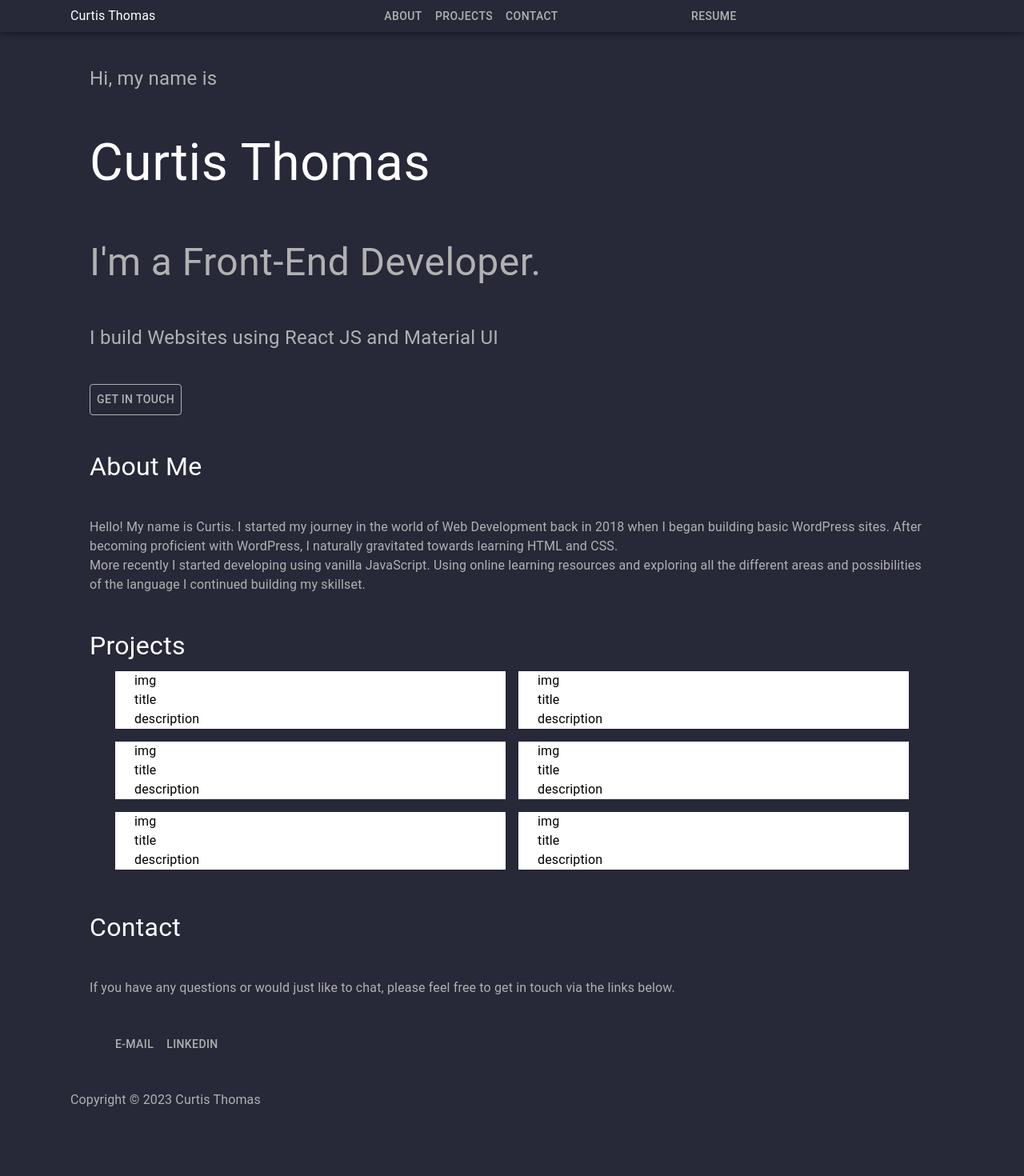
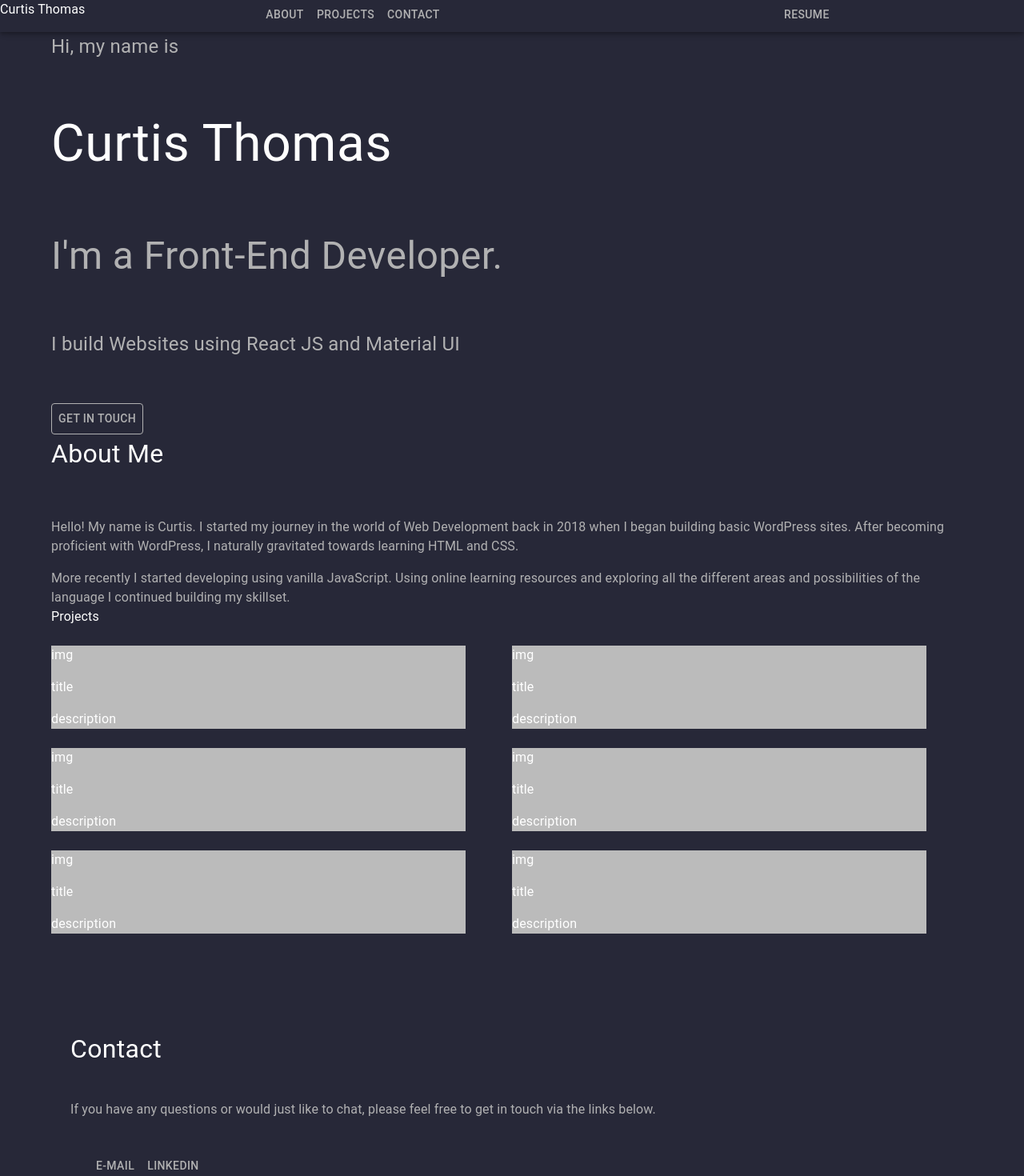
Before and after one commit to Curtis-Thomas/curtis-thomas-portfolio, a React (Create React App) app: page / in a window 1280 px wide. Shown: the top 1470 px of the page at 80% size. Before the commit the page ends 1387 px from the top, so only its background shows below. Built offline with nearby package versions, Linux system fonts and the light colour scheme.

Commit message:
style: components updated to material ui

```diff
--- a/src/App.css
+++ /dev/null
@@ -1,38 +0,0 @@
-.App {
-  text-align: center;
-}
-
-.App-logo {
-  height: 40vmin;
-  pointer-events: none;
-}
-
-@media (prefers-reduced-motion: no-preference) {
-  .App-logo {
-    animation: App-logo-spin infinite 20s linear;
-  }
-}
-
-.App-header {
-  background-color: #282c34;
-  min-height: 100vh;
-  display: flex;
-  flex-direction: column;
-  align-items: center;
-  justify-content: center;
-  font-size: calc(10px + 2vmin);
-  color: white;
-}
-
-.App-link {
-  color: #61dafb;
-}
-
-@keyframes App-logo-spin {
-  from {
-    transform: rotate(0deg);
-  }
-  to {
-    transform: rotate(360deg);
-  }
-}
--- a/src/App.js
+++ b/src/App.js
@@ -1,17 +1,16 @@
-
-import './App.css';
-import { Container } from '@mui/material';
-import Main from './core/Main';
-import Header from './core/Header';
-import Footer from './core/Footer';
+import { Box, CssBaseline } from "@mui/material";
+import Main from "./core/Main";
+import Header from "./core/Header";
+import Footer from "./core/Footer";
 
 function App() {
   return (
-    <Container>
+    <Box sx={{ backgroundColor: "#272838" }}>
+      <CssBaseline />
       <Header />
       <Main />
       <Footer />
-    </Container>
+    </Box>
   );
 }
 
--- a/src/core/Footer.js
+++ b/src/core/Footer.js
@@ -1,12 +1,12 @@
-import { Container, Typography } from "@mui/material";
+import { Box, Typography } from "@mui/material";
 
 const Footer = () => {
   return (
-    <Container>
+    <Box>
       <Typography sx={{ color: "#B1B1B2" }}>
         Copyright © 2023 Curtis Thomas
       </Typography>
-    </Container>
+    </Box>
   );
 };
 
--- a/src/core/Header.js
+++ b/src/core/Header.js
@@ -1,27 +1,24 @@
-import { AppBar, Button, Container, Typography } from "@mui/material";
+import { AppBar, Box, Button, Grid, Typography } from "@mui/material";
 
 const Header = () => {
   return (
-    <Container sx={{ height: "5vh" }}>
+    <Box sx={{ minHeight: "5vh" }}>
       <AppBar sx={{ height: "5vh", backgroundColor: "#272838" }}>
-        <Container
-          sx={{ height: "5vh", display: "flex", alignItems: "center" }}
-        >
-          {" "}
-          <Container>
+        <Grid container spacing={2}>
+          <Grid item xs={12} sm={3}>
             <Typography>Curtis Thomas</Typography>
-          </Container>
-          <Container>
+          </Grid>
+          <Grid item xs={12} sm={6}>
             <Button sx={{ color: "#B1B1B2" }}>About</Button>
             <Button sx={{ color: "#B1B1B2" }}>Projects</Button>
             <Button sx={{ color: "#B1B1B2" }}>Contact</Button>
-          </Container>
-          <Container>
+          </Grid>
+          <Grid item xs={12} sm={3}>
             <Button sx={{ color: "#B1B1B2" }}>Resume</Button>
-          </Container>
-        </Container>
+          </Grid>
+        </Grid>
       </AppBar>
-    </Container>
+    </Box>
   );
 };
 
--- a/src/core/main/AboutMe.js
+++ b/src/core/main/AboutMe.js
@@ -1,23 +1,33 @@
-import { Container, Typography } from "@mui/material";
+import { Grid, Typography } from "@mui/material";
 
 const AboutMe = () => {
   return (
-    <Container sx={{ marginTop: 5, marginBottom: 5 }}>
+    <>
+      <Grid container spacing={2}>
+        <Grid container item xs={12} sm={12}>
+          {" "}
           <Typography sx={{ color: "white", fontSize: "2rem" }}>
             About Me
           </Typography>
+        </Grid>
+        <Grid container item xs={12} sm={12}>
+          {" "}
           <Typography sx={{ color: "#B1B1B2", fontSize: "1rem", marginTop: 5 }}>
             Hello! My name is Curtis. I started my journey in the world of Web
-        Development back in 2018 when I began building basic WordPress sites.
-        After becoming proficient with WordPress, I naturally gravitated towards
-        learning HTML and CSS.{" "}
+            Development back in 2018 when I began building basic WordPress
+            sites. After becoming proficient with WordPress, I naturally
+            gravitated towards learning HTML and CSS.{" "}
           </Typography>
+        </Grid>
+        <Grid container item xs={12} sm={12}>
           <Typography sx={{ color: "#B1B1B2", fontSize: "1rem" }}>
             More recently I started developing using vanilla JavaScript. Using
             online learning resources and exploring all the different areas and
             possibilities of the language I continued building my skillset.
           </Typography>
-    </Container>
+        </Grid>
+      </Grid>
+    </>
   );
 };
 
--- a/src/core/main/Jumbotron.js
+++ b/src/core/main/Jumbotron.js
@@ -1,20 +1,34 @@
-import { Button, Container, Typography } from "@mui/material";
+import { Button, Grid, Typography } from "@mui/material";
 
 const Jumbotron = () => {
   return (
-    <Container sx={{ marginTop: 5, marginBottom: 5 }}>
+    <Grid container spacing={2}>
+      <Grid container item xs={12} sm={12}>
+        {" "}
         <Typography sx={{ color: "#B1B1B2", fontSize: "1.5rem" }}>
           Hi, my name is
         </Typography>
+      </Grid>
+      <Grid container item xs={12} sm={12}>
+        {" "}
         <Typography sx={{ color: "white", fontSize: "4rem", marginTop: 5 }}>
           Curtis Thomas
         </Typography>
+      </Grid>
+      <Grid container item xs={12} sm={12}>
+        {" "}
         <Typography sx={{ color: "#B1B1B2", fontSize: "3rem", marginTop: 5 }}>
           I'm a Front-End Developer.
         </Typography>
+      </Grid>
+      <Grid container item xs={12} sm={12}>
+        {" "}
         <Typography sx={{ color: "#B1B1B2", fontSize: "1.5rem", marginTop: 5 }}>
           I build Websites using React JS and Material UI
         </Typography>
+      </Grid>
+      <Grid container item xs={12} sm={12}>
+        {" "}
         <Button
           sx={{
             backgroundColor: "rgba(255, 255, 255, 0)",
@@ -25,7 +39,8 @@ const Jumbotron = () => {
         >
           Get in Touch
         </Button>
-    </Container>
+      </Grid>
+    </Grid>
   );
 };
 
--- a/src/core/main/Projects.js
+++ b/src/core/main/Projects.js
@@ -1,25 +1,40 @@
-import { Container, Typography } from "@mui/material";
+import { Grid, Typography } from "@mui/material";
 import ProjectCard from "./projects/ProjectCard";
 
 const Projects = () => {
   return (
-    <Container sx={{ marginTop: 5, marginBottom: 5 }}>
-      <Typography sx={{ color: "white", fontSize: "2rem" }}>
-        Projects
-      </Typography>
-      <Container sx={{ display: "flex" }}>
+    <Grid container spacing={3} marginBottom={15}>
+      <Grid container item xs={12} sm={12}>
+        {" "}
+        <Typography color={"white"}>Projects</Typography>
+      </Grid>
+      <Grid container item xs={12} sm={12}>
+        <Grid container item xs={12} sm={6}>
           <ProjectCard img="img" title="title" description="description" />
+        </Grid>
+        <Grid container item xs={12} sm={6}>
           <ProjectCard img="img" title="title" description="description" />
-      </Container>
-      <Container sx={{ display: "flex" }}>
+        </Grid>
+      </Grid>
+      <Grid container item xs={12} sm={12}>
+        <Grid container item xs={12} sm={6}>
           <ProjectCard img="img" title="title" description="description" />
+        </Grid>
+        <Grid container item xs={12} sm={6}>
           <ProjectCard img="img" title="title" description="description" />
-      </Container>
-      <Container sx={{ display: "flex" }}>
+        </Grid>
+      </Grid>
+      <Grid container item xs={12} sm={12}>
+        <Grid container item xs={12} sm={6}>
+          {" "}
           <ProjectCard img="img" title="title" description="description" />
+        </Grid>
+        <Grid container item xs={12} sm={6}>
+          {" "}
           <ProjectCard img="img" title="title" description="description" />
-      </Container>
-    </Container>
+        </Grid>
+      </Grid>
+    </Grid>
   );
 };
 
--- a/src/core/main/projects/ProjectCard.js
+++ b/src/core/main/projects/ProjectCard.js
@@ -1,12 +1,25 @@
-import { Container, Typography } from "@mui/material";
+import { Box, Grid, Typography } from "@mui/material";
 
 const ProjectCard = ({ img, title, description }) => {
   return (
-    <Container sx={{ backgroundColor: "white", margin: 1 }}>
-      <Typography>{img}</Typography>
-      <Typography>{title}</Typography>
-      <Typography>{description}</Typography>
-    </Container>
+    <>
+      <Box sx={{ backgroundColor: "#bbb", width: "90%" }}>
+        <Grid container spacing={2}>
+          <Grid container item xs={11} sm={11}>
+            {" "}
+            <Typography color={"white"}>{img}</Typography>
+          </Grid>
+          <Grid container item xs={11} sm={11}>
+            {" "}
+            <Typography color={"white"}>{title}</Typography>
+          </Grid>
+          <Grid container item xs={11} sm={11}>
+            {" "}
+            <Typography color={"white"}>{description}</Typography>
+          </Grid>
+        </Grid>
+      </Box>
+    </>
   );
 };
 
--- a/src/index.css
+++ /dev/null
@@ -1,14 +0,0 @@
-body {
-  margin: 0;
-  font-family: -apple-system, BlinkMacSystemFont, "Segoe UI", "Roboto", "Oxygen",
-    "Ubuntu", "Cantarell", "Fira Sans", "Droid Sans", "Helvetica Neue",
-    sans-serif;
-  -webkit-font-smoothing: antialiased;
-  -moz-osx-font-smoothing: grayscale;
-  background-color: #272838;
-}
-
-code {
-  font-family: source-code-pro, Menlo, Monaco, Consolas, "Courier New",
-    monospace;
-}
```
Also changed, not shown: src/index.js (+6 -6 lines). Lines whose indentation alone changed are shown as unchanged.
